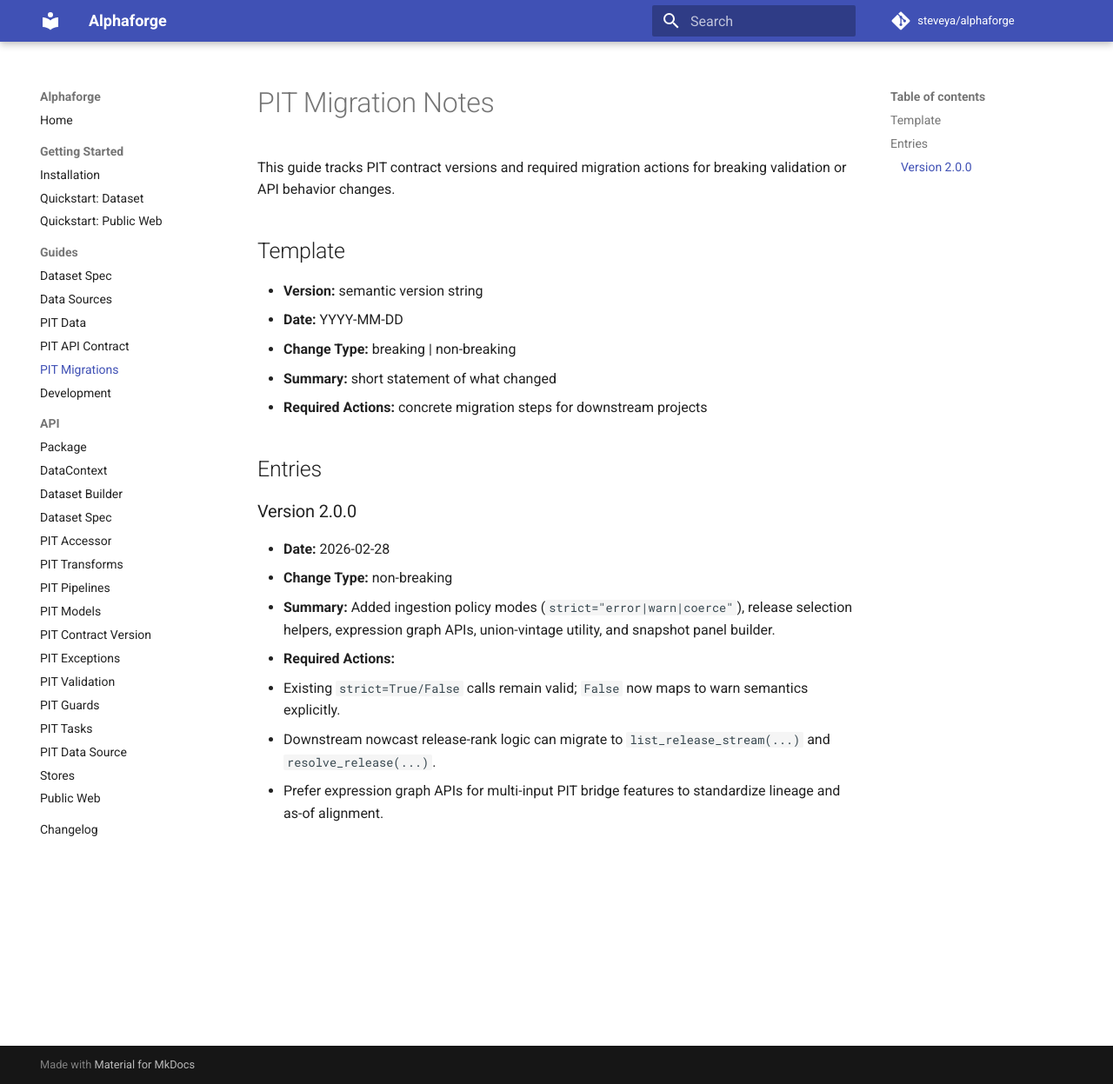
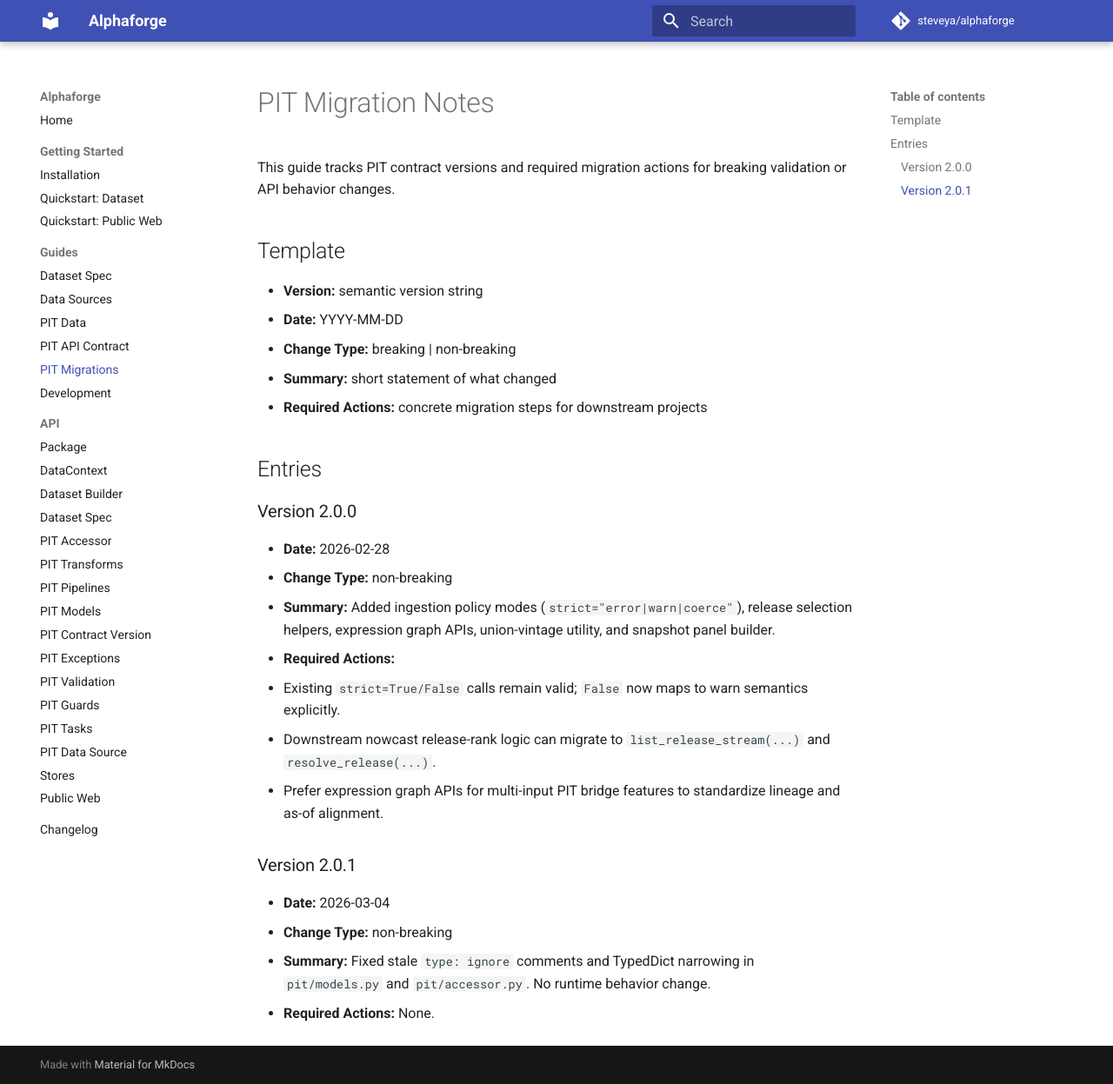
Before and after one commit to steveya/alphaforge, an MkDocs documentation site: the page built from docs/guides/pit-migrations.md, in a window 1280 px wide and 1247 px high. Shown: the whole window at 87% size. Built offline with MkDocs 1.6.1 and Material for MkDocs 9.7.7, drawn with Linux system fonts in a browser that asks for light colours; comment, search, counter and statistics services are not loaded.

```diff
--- a/docs/guides/pit-migrations.md
+++ b/docs/guides/pit-migrations.md
@@ -21,3 +21,11 @@ This guide tracks PIT contract versions and required migration actions for break
   1. Existing `strict=True/False` calls remain valid; `False` now maps to warn semantics explicitly.
   2. Downstream nowcast release-rank logic can migrate to `list_release_stream(...)` and `resolve_release(...)`.
   3. Prefer expression graph APIs for multi-input PIT bridge features to standardize lineage and as-of alignment.
+
+
+### Version 2.0.1
+
+- **Date:** 2026-03-04
+- **Change Type:** non-breaking
+- **Summary:** Fixed stale `type: ignore` comments and TypedDict narrowing in `pit/models.py` and `pit/accessor.py`. No runtime behavior change.
+- **Required Actions:** None.
```
Also changed, not shown: CHANGELOG.md (+2 -0 lines), docs/changelog.md (+1 -0 lines), docs/guides/pit-api-contract.md (+5 -0 lines), 3 other files.
